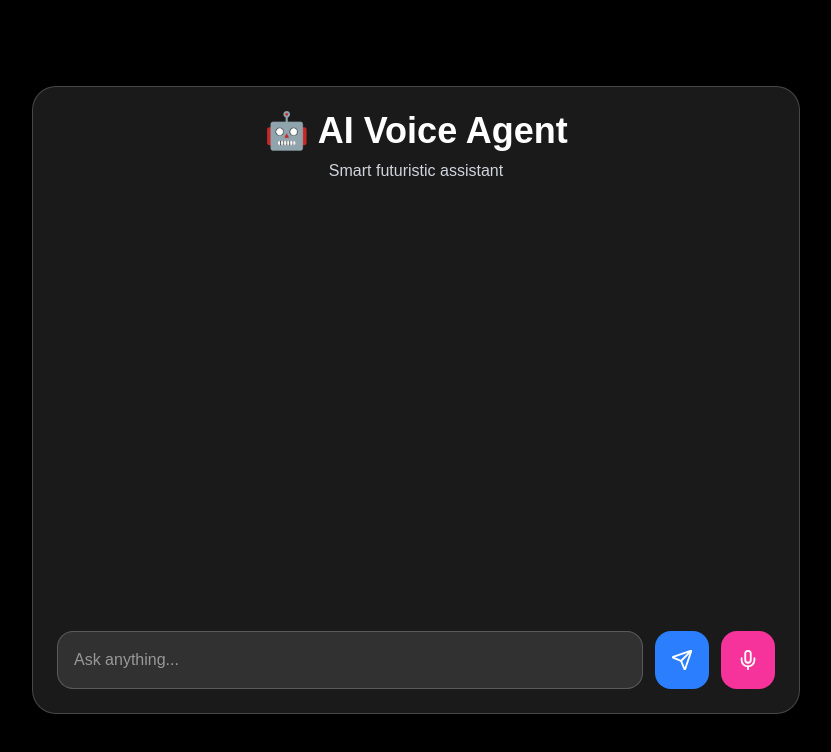
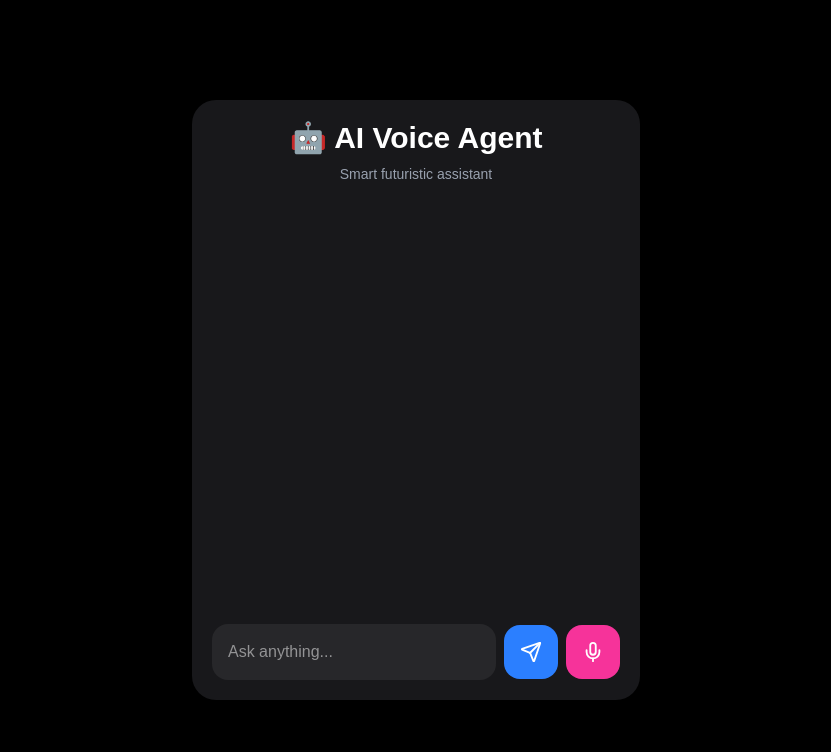
Before and after one commit to kashish-67/AI-voice-agent, a Next.js app: page / in a window 1280 px wide. Shown: the top 752 px of the page, without its empty margins (224-1055 px from the left). Built offline with nearby package versions, Linux system fonts and the light colour scheme.

Commit message:
final ui fix

```diff
--- a/app/page.tsx
+++ b/app/page.tsx
@@ -1,146 +1,137 @@
-
 "use client";
 
 import { useState } from "react";
-import { Mic, Send } from "lucide-react";
-import { motion } from "framer-motion";
+import { Send, Mic } from "lucide-react";
 
 export default function Home() {
   const [message, setMessage] = useState("");
-  const [loading, setLoading] = useState(false);
+  const [messages, setMessages] = useState<any[]>([]);
 
-  const [chat, setChat] = useState<
-    { role: string; text: string }[]
-  >([]);
+  // voice input
+  const startListening = () => {
+    //@ts-ignore
+    const recognition = new webkitSpeechRecognition();
 
-  async function sendMessage(text?: string) {
-    const finalMessage = text || message;
+    recognition.lang = "en-US";
+    recognition.start();
 
-    if (!finalMessage) return;
+    recognition.onresult = (event: any) => {
+      const transcript = event.results[0][0].transcript;
+      setMessage(transcript);
+    };
+  };
 
-    setChat((prev) => [
-      ...prev,
-      { role: "user", text: finalMessage },
-    ]);
+  // send message
+  const sendMessage = async () => {
+    if (!message) return;
+
+    // user message add
+    const userMessage = {
+      role: "user",
+      content: message,
+    };
+
+    setMessages((prev) => [...prev, userMessage]);
+
+    const currentMessage = message;
 
     setMessage("");
 
-    setLoading(true);
-
-    const res = await fetch("/api/ai", {
+    try {
+      const response = await fetch("/api/ai", {
         method: "POST",
         headers: {
           "Content-Type": "application/json",
         },
         body: JSON.stringify({
-        message: finalMessage,
+          message: currentMessage,
         }),
       });
 
-    const data = await res.json();
+      const data = await response.json();
 
-    setChat((prev) => [
-      ...prev,
-      {
+      console.log(data);
+
+      // ai response add
+      const aiMessage = {
         role: "assistant",
-        text: data.reply,
-      },
-    ]);
+        content: data.reply || data.error,
+      };
 
-    const speech = new SpeechSynthesisUtterance(data.reply);
+      setMessages((prev) => [...prev, aiMessage]);
+
+      // voice reply
+      const speech = new SpeechSynthesisUtterance(
+        data.reply || "Error"
+      );
+
+      speech.lang = "en-US";
+
       speechSynthesis.speak(speech);
 
-    setLoading(false);
+    } catch (error) {
+      console.log(error);
     }
-
-  function startListening() {
-    const SpeechRecognition =
-      (window as any).SpeechRecognition ||
-      (window as any).webkitSpeechRecognition;
-
-    const recognition = new SpeechRecognition();
-
-    recognition.lang = "en-US";
-
-    recognition.onresult = async (event: any) => {
-      const text = event.results[0][0].transcript;
-
-      setMessage(text);
-
-      sendMessage(text);
   };
-
-    recognition.start();
-  }
 
   return (
     <main className="min-h-screen bg-black text-white flex items-center justify-center p-4">
-      <motion.div
-        initial={{ opacity: 0, y: 40 }}
-        animate={{ opacity: 1, y: 0 }}
-        className="w-full max-w-3xl bg-white/10 backdrop-blur-lg border border-white/20 rounded-3xl p-6 shadow-2xl"
-      >
-        <h1 className="text-4xl font-bold text-center mb-2">
+      <div className="w-full max-w-md bg-zinc-900 rounded-3xl p-5 shadow-2xl">
+
+        {/* heading */}
+        <div className="text-center mb-6">
+          <h1 className="text-3xl font-bold">
             🤖 AI Voice Agent
           </h1>
 
-        <p className="text-center text-gray-300 mb-6">
+          <p className="text-gray-400 text-sm mt-2">
             Smart futuristic assistant
           </p>
+        </div>
 
-        <div className="h-[400px] overflow-y-auto space-y-4 mb-6 pr-2">
-          {chat.map((msg, index) => (
+        {/* messages */}
+        <div className="h-[400px] overflow-y-auto flex flex-col gap-3 mb-4">
+          {messages.map((msg, index) => (
             <div
               key={index}
-              className={`flex ${
+              className={`p-3 rounded-2xl max-w-[80%] ${
                 msg.role === "user"
-                  ? "justify-end"
-                  : "justify-start"
+                  ? "bg-blue-500 self-end"
+                  : "bg-gray-700 self-start"
               }`}
             >
-              <div
-                className={`max-w-[80%] p-4 rounded-2xl ${
-                  msg.role === "user"
-                    ? "bg-blue-500"
-                    : "bg-white/10 border border-white/20"
-                }`}
-              >
-                {msg.text}
-              </div>
+              {msg.content}
             </div>
           ))}
-
-          {loading && (
-            <p className="text-gray-400 animate-pulse">
-              AI is thinking...
-            </p>
-          )}
         </div>
 
-        <div className="flex gap-3">
+        {/* input */}
+        <div className="flex items-center gap-2">
           <input
             type="text"
             placeholder="Ask anything..."
             value={message}
             onChange={(e) => setMessage(e.target.value)}
-            className="flex-1 p-4 rounded-2xl bg-white/10 border border-white/20 outline-none"
+            className="flex-1 p-4 rounded-2xl bg-zinc-800 outline-none"
           />
 
+          {/* send button */}
           <button
-            onClick={() => sendMessage()}
-            className="bg-blue-500 hover:bg-blue-600 transition p-4 rounded-2xl"
+            onClick={sendMessage}
+            className="bg-blue-500 hover:bg-blue-600 p-4 rounded-2xl"
           >
             <Send size={22} />
           </button>
 
+          {/* mic button */}
           <button
             onClick={startListening}
-            className="bg-pink-500 hover:bg-pink-600 transition p-4 rounded-2xl"
+            className="bg-pink-500 hover:bg-pink-600 p-4 rounded-2xl"
           >
             <Mic size={22} />
           </button>
         </div>
-      </motion.div>
+      </div>
     </main>
   );
 }
```
Lines whose indentation alone changed are shown as unchanged.
